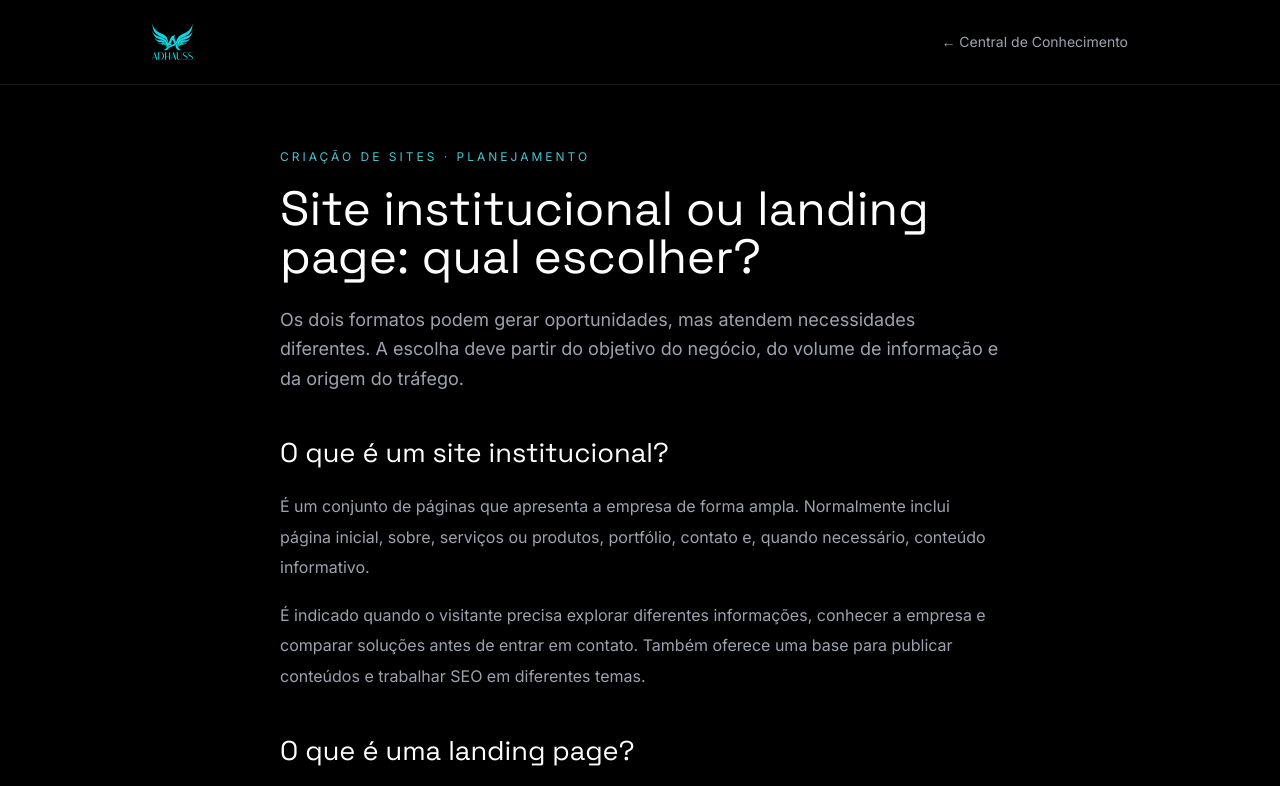
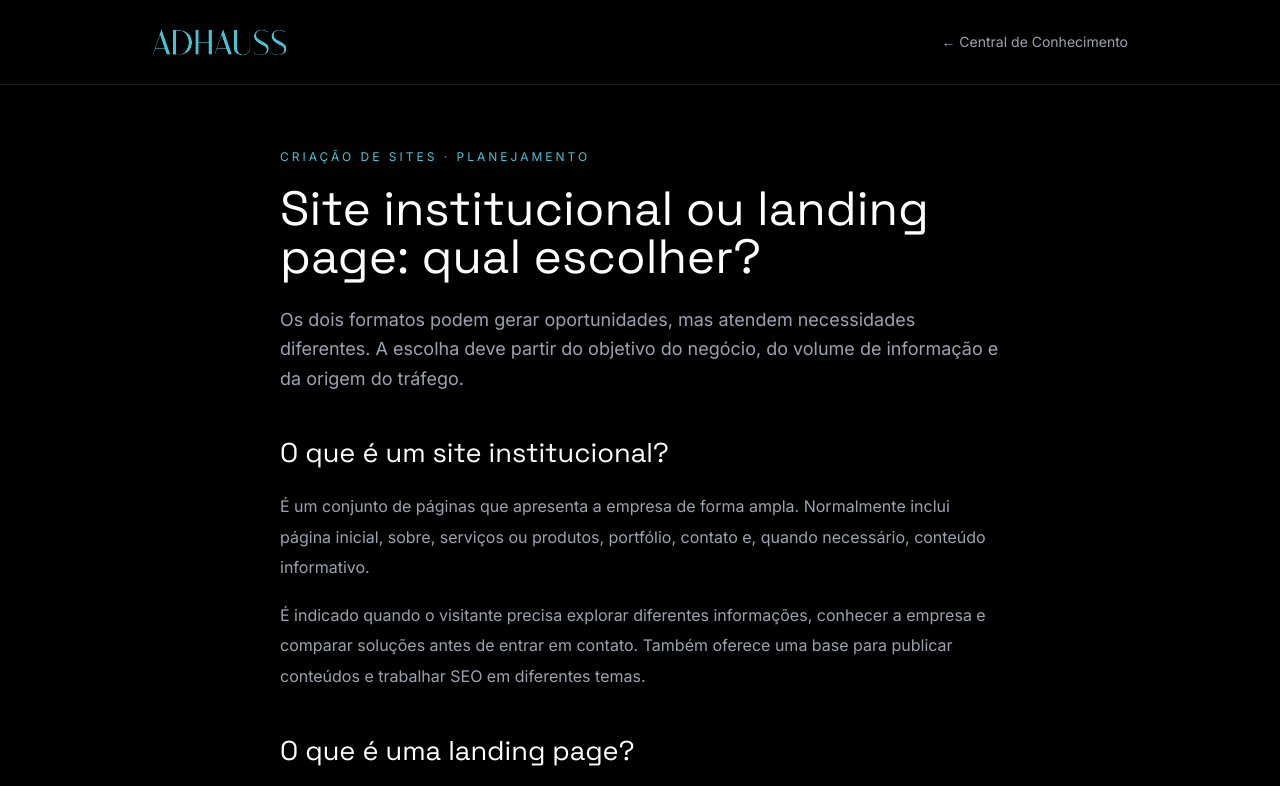
Before and after one commit to AdHAUSS/Oficial, a plain HTML site: page conteudos/site-institucional-ou-landing-page.html in a window 1280 px wide. Shown: the top 786 px of the page. Drawn offline with nearby package versions, Linux system fonts and the light colour scheme.

Commit message:
Corrigir arquivo do logotipo nos artigos

```diff
--- a/conteudos/site-institucional-ou-landing-page.html
+++ b/conteudos/site-institucional-ou-landing-page.html
@@ -9,7 +9,7 @@
 <script src="https://cdn.tailwindcss.com"></script><link rel="preconnect" href="https://fonts.googleapis.com"><link rel="preconnect" href="https://fonts.gstatic.com" crossorigin><link href="https://fonts.googleapis.com/css2?family=Inter:wght@300;400;500&family=Space+Grotesk:wght@300;400;500&display=swap" rel="stylesheet">
 <script>tailwind.config={theme:{extend:{colors:{gold:{400:'#47c4d3',500:'#2fb2c2'},dark:{800:'#1A1A1A',900:'#0A0A0A'}},fontFamily:{sans:['Inter','sans-serif'],display:['Space Grotesk','sans-serif']}}}}</script>
 <style>body{background:#000;color:#fff}.prose p{color:#9ca3af;line-height:1.9;margin:1.1rem 0}.prose h2{font-family:'Space Grotesk';font-size:1.7rem;color:#fff;margin:2.5rem 0 1rem}.prose ul{color:#9ca3af;list-style:disc;padding-left:1.4rem;line-height:1.9}</style></head>
-<body class="antialiased"><header class="border-b border-white/10"><div class="max-w-5xl mx-auto px-6 py-6 flex justify-between items-center"><a href="../index.html" class="inline-flex items-center" aria-label="AdHauss - página inicial"><img src="../logo.svg" alt="AdHauss" class="h-9 w-auto object-contain" width="42" height="36"></a><a href="../index.html#conhecimento" class="text-sm text-gray-400 hover:text-white">← Central de Conhecimento</a></div></header>
+<body class="antialiased"><header class="border-b border-white/10"><div class="max-w-5xl mx-auto px-6 py-6 flex justify-between items-center"><a href="../index.html" class="inline-flex items-center" aria-label="AdHauss - página inicial"><img src="../logonome.svg" alt="AdHauss" class="h-9 w-auto object-contain" width="135" height="36"></a><a href="../index.html#conhecimento" class="text-sm text-gray-400 hover:text-white">← Central de Conhecimento</a></div></header>
 <main class="max-w-3xl mx-auto px-6 py-16"><div class="text-gold-400 text-xs tracking-[.25em] uppercase mb-5">Criação de sites · Planejamento</div>
 <h1 class="font-display text-4xl md:text-5xl leading-tight mb-6">Site institucional ou landing page: qual escolher?</h1>
 <p class="text-gray-400 text-lg leading-relaxed mb-10">Os dois formatos podem gerar oportunidades, mas atendem necessidades diferentes. A escolha deve partir do objetivo do negócio, do volume de informação e da origem do tráfego.</p>
```
